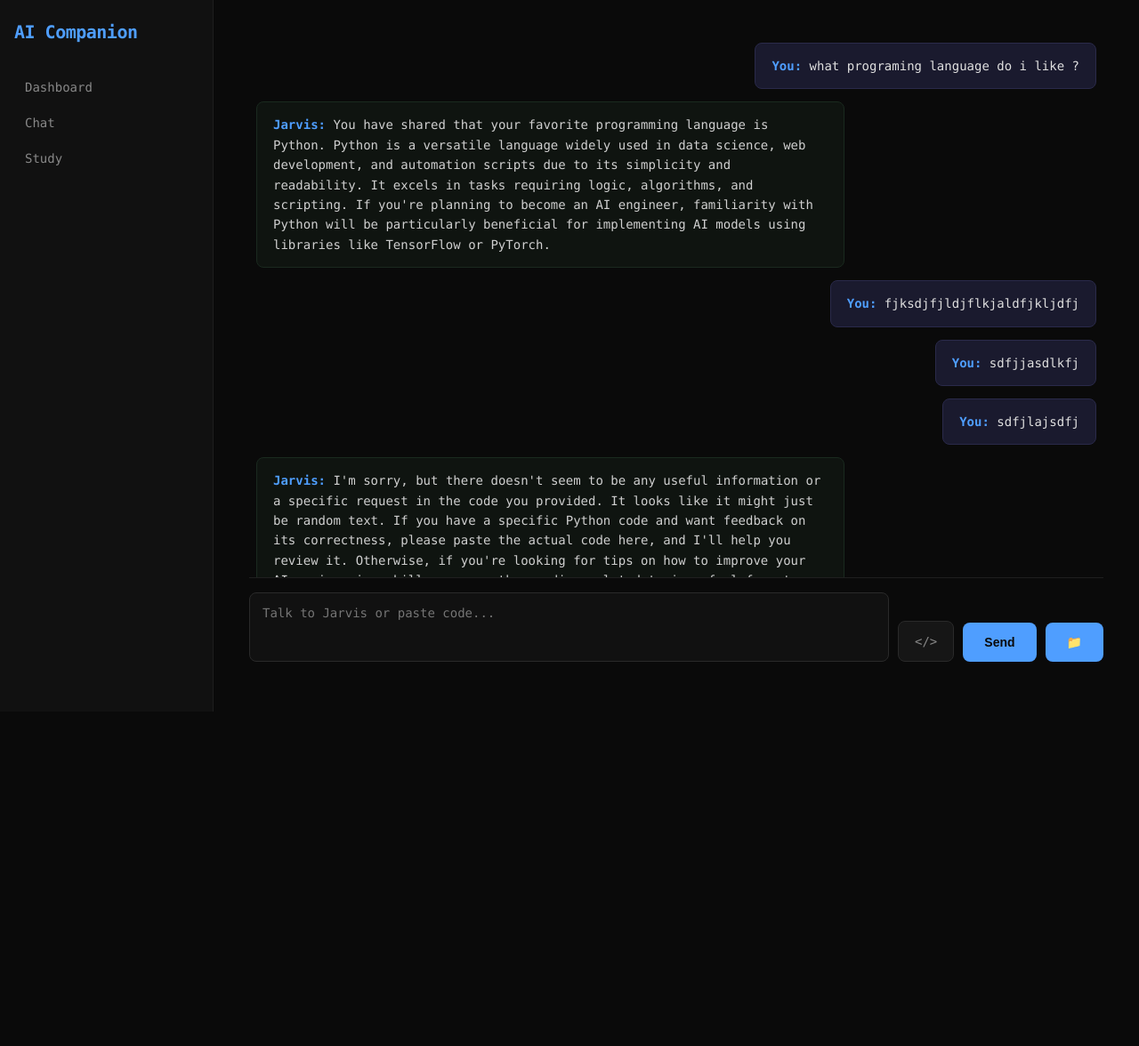
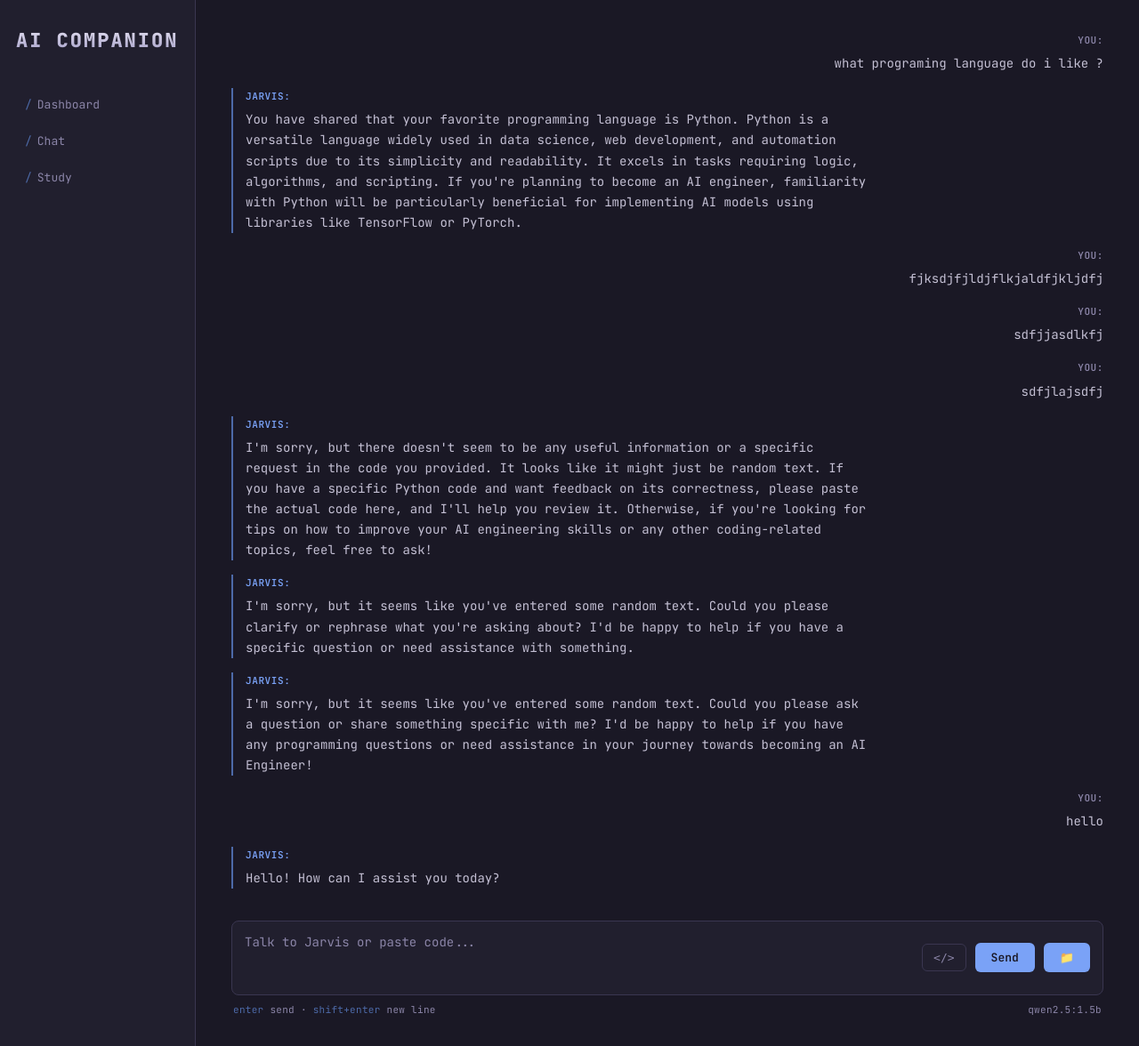
Before and after one commit to gayadamohammad-coder/Ai-Companion, a Flask app: page /chat in a window 1280 px wide. Shown: the whole page at 89% size. Before the commit the page ends 800 px from the top, so only its background shows below. Run offline with Flask 3, Linux system fonts and the light colour scheme; data comes from the database, SQL or seed files in the repository; both versions use the stored data as it was after the commit.

Commit message:
feat: opencode-inspired redesign, status bar, fix enter/shift+enter behavior

```diff
--- a/static/style.css
+++ b/static/style.css
@@ -1,3 +1,18 @@
+@import url('https://fonts.googleapis.com/css2?family=JetBrains+Mono:wght@400;500;600;700;800&display=swap');
+
+:root {
+    --bg: #1a1825;
+    --bg-panel: #211f2e;
+    --bg-raised: #2a2738;
+    --border: #3a3650;
+    --text: #c4c0d4;
+    --text-dim: #8b85a8;
+    --text-bright: #ece9f5;
+    --accent: #7aa2f7;
+    --accent-dim: #4d6aa8;
+    --logo-block: #9d97c4;
+}
+
 * {
     box-sizing: border-box;
     margin: 0;
@@ -5,9 +20,11 @@
 }
 
 body {
-    font-family: 'Consolas', 'Courier New', monospace;
-    background: #0a0a0a;
-    color: #e0e0e0;
+    font-family: 'JetBrains Mono', 'Consolas', monospace;
+    background: var(--bg);
+    color: var(--text);
+    font-size: 14px;
+    line-height: 1.6;
 }
 
 .container {
@@ -15,186 +32,302 @@ body {
     min-height: 100vh;
 }
 
+/* Sidebar */
 .sidebar {
-    width: 240px;
-    background: #111111;
-    border-right: 1px solid #1f1f1f;
-    padding: 24px 16px;
+    width: 220px;
+    background: var(--bg-panel);
+    border-right: 1px solid var(--border);
+    padding: 28px 18px;
+    display: flex;
+    flex-direction: column;
 }
 
 #logo {
-    color: #4f9eff;
-    font-size: 20px;
-    font-weight: 600;
-    margin-bottom: 32px;
-    letter-spacing: -0.5px;
+    font-weight: 800;
+    font-size: 22px;
+    letter-spacing: 2px;
+    color: var(--logo-block);
+    margin-bottom: 36px;
+    text-transform: uppercase;
+    background: linear-gradient(180deg, var(--text-bright) 0%, var(--logo-block) 100%);
+    -webkit-background-clip: text;
+    background-clip: text;
+    -webkit-text-fill-color: transparent;
 }
 
 .menu-item {
-    margin-bottom: 4px;
+    margin-bottom: 2px;
 }
 
 .menu-item a {
     display: block;
-    color: #888;
+    color: var(--text-dim);
     text-decoration: none;
-    padding: 10px 12px;
+    padding: 9px 10px;
     border-radius: 6px;
-    font-size: 14px;
+    font-size: 13px;
     transition: background 0.15s, color 0.15s;
 }
 
-.menu-item a:hover {
-    background: #1a1a1a;
-    color: #fff;
+.menu-item a::before {
+    content: "/";
+    color: var(--accent-dim);
+    margin-right: 6px;
 }
 
+.menu-item a:hover {
+    background: var(--bg-raised);
+    color: var(--text-bright);
+}
+
+/* Main area */
 .main {
     flex: 1;
-    padding: 40px;
+    display: flex;
+    flex-direction: column;
+    padding: 32px 40px;
     overflow-y: auto;
 }
 
 .main h1 {
-    font-size: 24px;
+    font-size: 20px;
     font-weight: 600;
+    color: var(--text-bright);
     margin-bottom: 24px;
-    color: #fff;
 }
 
+/* Dashboard cards */
 .cards {
     display: grid;
     grid-template-columns: repeat(auto-fit, minmax(240px, 1fr));
+    gap: 14px;
+}
+
+.card {
+    background: var(--bg-panel);
+    border: 1px solid var(--border);
+    border-radius: 8px;
+    padding: 18px 20px;
+}
+
+.card h2 {
+    font-size: 12px;
+    text-transform: uppercase;
+    letter-spacing: 0.8px;
+    color: var(--accent);
+    margin-bottom: 10px;
+    font-weight: 600;
+}
+
+.card p {
+    font-size: 13px;
+    color: var(--text);
+    margin-bottom: 5px;
+    line-height: 1.5;
+}
+
+/* Chat / Study shared layout */
+.chat-container, #study-chat {
+    display: flex;
+    flex-direction: column;
+    flex: 1;
+    min-height: 0;
+}
+
+.chat-box, #studyBox {
+    flex: 1;
+    overflow-y: auto;
+    padding: 4px 0 20px 0;
+    display: flex;
+    flex-direction: column;
     gap: 16px;
 }
 
-.card {
-    background: #111111;
-    border: 1px solid #1f1f1f;
-    border-radius: 10px;
-    padding: 20px;
+.message {
+    max-width: 720px;
+    font-size: 14px;
+    line-height: 1.65;
 }
 
-.card h2 {
-    font-size: 14px;
+.message strong {
+    display: block;
+    font-size: 11px;
     text-transform: uppercase;
-    letter-spacing: 0.5px;
-    color: #4f9eff;
-    margin-bottom: 12px;
-}
-
-.card p {
-    font-size: 14px;
-    color: #ccc;
+    letter-spacing: 0.6px;
     margin-bottom: 6px;
-    line-height: 1.5;
-}
-
-/* Chat page */
-.chat-container {
-    display: flex;
-    flex-direction: column;
-    height: 90vh;
-}
-
-.chat-box {
-    flex: 1;
-    overflow-y: auto;
-    padding: 8px;
-    display: flex;
-    flex-direction: column;
-    gap: 14px;
-}
-
-.message {
-    padding: 14px 18px;
-    border-radius: 8px;
-    max-width: 70%;
-    line-height: 1.6;
-    font-size: 14px;
+    font-weight: 600;
 }
 
 .user-message {
-    background: #1a1a2e;
     align-self: flex-end;
-    border: 1px solid #2a2a4a;
+    text-align: right;
+}
+
+.user-message strong {
+    color: var(--text-dim);
 }
 
 .ai-message {
-    background: #0f1410;
     align-self: flex-start;
-    border: 1px solid #1a2a1f;
-    color: #d0d0d0;
+    border-left: 2px solid var(--accent-dim);
+    padding-left: 14px;
 }
 
-.ai-message strong, .user-message strong {
-    color: #4f9eff;
+.ai-message strong {
+    color: var(--accent);
 }
 
+.ai-message code {
+    background: var(--bg-raised);
+    padding: 2px 6px;
+    border-radius: 4px;
+    font-size: 13px;
+}
+
+.ai-message pre {
+    background: var(--bg-raised);
+    border: 1px solid var(--border);
+    border-radius: 6px;
+    padding: 12px 14px;
+    overflow-x: auto;
+    margin: 8px 0;
+}
+
+/* Input bar - the signature element */
 .chat-input-area {
     display: flex;
-    align-items: flex-end;
+    align-items: center;
     gap: 10px;
-    padding: 16px 0;
-    border-top: 1px solid #1f1f1f;
+    background: var(--bg-panel);
+    border: 1px solid var(--border);
+    border-radius: 8px;
+    padding: 10px 14px;
+    margin-top: 16px;
 }
 
-#userInput {
+#userInput, #studyInput {
     flex: 1;
-    padding: 14px;
-    border-radius: 8px;
-    border: 1px solid #2a2a2a;
-    background: #111111;
-    color: white;
+    background: transparent;
+    border: none;
+    color: var(--text-bright);
+    font-family: inherit;
     font-size: 14px;
-    font-family: inherit;
     resize: none;
+    padding: 4px 0;
 }
 
-#userInput:focus {
+#userInput::placeholder, #studyInput::placeholder {
+    color: var(--text-dim);
+}
+
+#userInput:focus, #studyInput:focus {
     outline: none;
-    border-color: #4f9eff;
+}
+
+.chat-input-area button:not(#codeModeBtn):not(#stopBtn) {
+    background: var(--accent);
+    color: var(--bg);
+    border: none;
+    border-radius: 6px;
+    padding: 8px 18px;
+    font-size: 13px;
+    font-weight: 600;
+    font-family: inherit;
+    cursor: pointer;
+}
+
+.chat-input-area button:not(#codeModeBtn):not(#stopBtn):hover {
+    background: var(--text-bright);
 }
 
 #codeModeBtn {
-    padding: 14px 18px;
-    background: #161616;
-    color: #888;
-    border: 1px solid #2a2a2a;
-    border-radius: 8px;
+    background: transparent;
+    color: var(--text-dim);
+    border: 1px solid var(--border);
+    border-radius: 6px;
+    padding: 7px 12px;
     cursor: pointer;
     font-family: monospace;
-    font-size: 14px;
+    font-size: 13px;
 }
 
-#codeModeBtn:hover {
-    color: #fff;
-    border-color: #4f9eff;
+#codeModeBtn:hover, #codeModeBtn.active {
+    color: var(--accent);
+    border-color: var(--accent-dim);
 }
 
-.chat-input-area button:not(#codeModeBtn) {
-    padding: 14px 24px;
-    background: #4f9eff;
-    color: #0a0a0a;
-    border: none;
-    border-radius: 8px;
+#stopBtn {
+    background: transparent;
+    color: #d97777;
+    border: 1px solid #5a3a3a;
+    border-radius: 6px;
+    padding: 8px 16px;
     cursor: pointer;
-    font-size: 14px;
-    font-weight: 600;
+    font-family: inherit;
+    font-size: 13px;
 }
 
-.chat-input-area button:not(#codeModeBtn):hover {
-    background: #6babff;
+#stopBtn:hover {
+    background: #2a1a1a;
+}
+
+/* Status bar - bottom, signature element */
+.status-bar {
+    display: flex;
+    justify-content: space-between;
+    align-items: center;
+    padding: 8px 2px 0 2px;
+    font-size: 11px;
+    color: var(--text-dim);
+    letter-spacing: 0.3px;
+}
+
+.status-bar span.hint {
+    color: var(--accent-dim);
+}
+
+/* Topic select screen */
+#topic-select h1 {
+    font-size: 22px;
+    margin-bottom: 20px;
+}
+
+.topic-buttons {
+    display: flex;
+    gap: 10px;
+    flex-wrap: wrap;
+}
+
+.topic-buttons button {
+    background: var(--bg-panel);
+    border: 1px solid var(--border);
+    color: var(--text);
+    padding: 10px 18px;
+    border-radius: 6px;
+    font-family: inherit;
+    font-size: 13px;
+    cursor: pointer;
+    transition: border-color 0.15s, color 0.15s;
+}
+
+.topic-buttons button:hover {
+    border-color: var(--accent);
+    color: var(--accent);
+}
+
+#session-title {
+    font-size: 16px;
+    color: var(--text-bright);
+    font-weight: 600;
+    margin-bottom: 18px;
 }
 
 /* Code modal */
 .code-modal-overlay {
     position: fixed;
-    top: 0;
-    left: 0;
-    width: 100%;
-    height: 100%;
-    background: rgba(0, 0, 0, 0.75);
+    top: 0; left: 0;
+    width: 100%; height: 100%;
+    background: rgba(10, 9, 15, 0.75);
     display: flex;
     align-items: center;
     justify-content: center;
--- a/templates/chat.html
+++ b/templates/chat.html
@@ -29,7 +29,7 @@
     {% endfor %}
 </div>
 
-           <div class="chat-input-area">
+<div class="chat-input-area">
     <textarea id="userInput" placeholder="Talk to Jarvis or paste code..." rows="3"></textarea>
 
     <div id="codeModalOverlay" class="code-modal-overlay" style="display:none;">
@@ -51,11 +51,14 @@
     <input type="file" id="fileInput" accept=".py,.html,.css,.js" style="display:none;" onchange="handleFileUpload(event)">
     <button onclick="document.getElementById('fileInput').click()">📁</button>
 </div>
+
+<div class="status-bar">
+    <span><span class="hint">enter</span> send · <span class="hint">shift+enter</span> new line</span>
+    <span>qwen2.5:1.5b</span>
+</div>
         </div>
     </div>
-
 </div>
-
 <script>
     let history = [];
     let codeMode = false;
@@ -173,9 +176,12 @@
         return div;
     }
 
-    document.getElementById("userInput").addEventListener("keypress", function(e) {
-        if (e.key === "Enter") sendMessage();
-    });
+   document.getElementById("userInput").addEventListener("keydown", function(e) {
+    if (e.key === "Enter" && !e.shiftKey) {
+        e.preventDefault();
+        sendMessage();
+    }
+});
 
     async function handleFileUpload(event) {
         const file = event.target.files[0];
```
Also changed, not shown: other parts of static/style.css (+21 -35 lines), data/companion.db.
